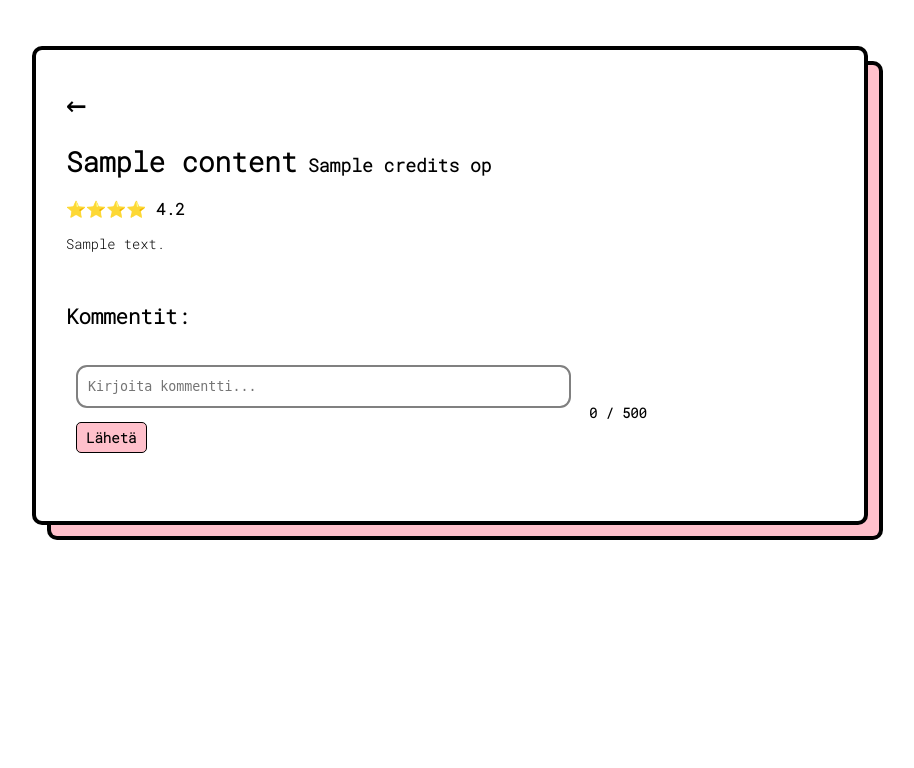
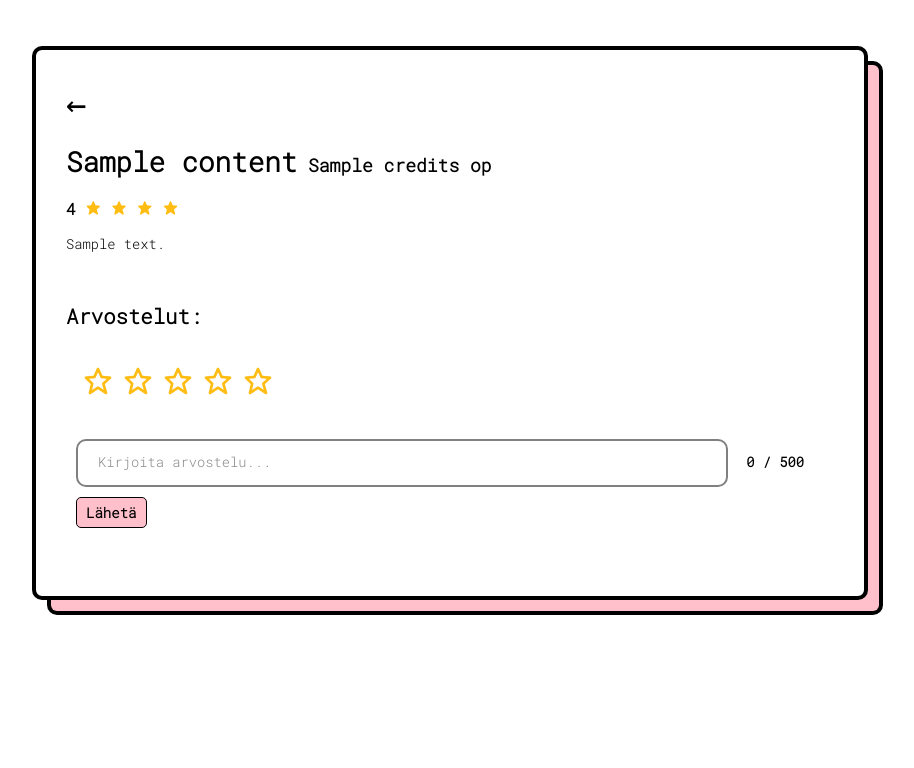
Before and after one commit to Aappo-Alatalo/kurssikartta, a Flask app: template templates/course_template.html in a window 1280 px wide. Shown: the part 134-902 px from the top of the page, without its empty margins (190-1104 px from the left). Before the commit the page ends 674 px from the top, so only its background shows below. Run offline with Flask 3, Linux system fonts and the light colour scheme; the template is opened without the code that fills it: most values are stand-ins (such as "Sample title", 1, 10 or a date in 2020).

Commit message:
Add star ratings to courses
Textbox for comment has been redisigned because it wasn't user friendly before
due to not scaling up when the comment became longer.

```diff
--- a/comments.py
+++ b/comments.py
@@ -1,10 +1,10 @@
 from db import db
 from sqlalchemy.sql import text
 
-def post_comment(course_id, author_id, comment):
+def post_comment(course_id, author_id, rating, comment):
     try:
-        sql = "INSERT INTO comments (course_id, author_id, content) VALUES (:course_id, :author_id, :comment)"
-        db.session.execute(text(sql), {"course_id":course_id, "author_id":author_id, "comment":comment})
+        sql = "INSERT INTO comments (course_id, author_id, rating, content) VALUES (:course_id, :author_id, :rating, :comment)"
+        db.session.execute(text(sql), {"course_id":course_id, "author_id":author_id, "rating":rating, "comment":comment})
         db.session.commit()
     except:
         return False
--- a/schema.sql
+++ b/schema.sql
@@ -21,6 +21,7 @@
     id SERIAL PRIMARY KEY,
     course_id INTEGER REFERENCES courses(id),
     author_id INTEGER REFERENCES users(id),
+    rating INTEGER NOT NULL,
     content VARCHAR(520) NOT NULL,
     post_date TIMESTAMP DEFAULT CURRENT_TIMESTAMP,
     visible BOOLEAN DEFAULT TRUE
@@ -33,5 +34,5 @@
 INSERT INTO courses (name, credits, description) VALUES ('Tietokone ja internet', 5, 'Kurssilla käsitellään vähän kaikenlaista ja kirjoitellaan esseitä 4-6 hengen ryhmissä.');
 INSERT INTO courses (name, credits, description) VALUES ('Tietokantojen perusteet', 5, 'Opiskelijan ensimmäinen kosketus tietokantoihin. Kurssilla on käytössä SQLite3.');
 
-INSERT INTO comments (course_id, author_id, content) VALUES (1, 1, 'Hei maailma! Lorem ipsum und so weiter.');
-INSERT INTO comments (course_id, author_id, content) VALUES (1, 1, 'Tää on jo mun toka kommentti LOL!');
+INSERT INTO comments (course_id, author_id, rating, content) VALUES (1, 1, 4, 'Kurssi oli mielestäni onnistunut, sillä jady jada.');
+INSERT INTO comments (course_id, author_id, rating, content) VALUES (1, 1, 3, 'Oli tylsää');
--- a/static/css/main.css
+++ b/static/css/main.css
@@ -10,16 +10,23 @@
     padding: 0;
 }
 
-textarea {
+.editable-span {
+    border: 2px solid gray;
+    border-radius: 10px;
     padding: 12px 20px;
-    resize: none;
-    outline: auto;
-    outline-color: gray;
-    width: auto;
+    width: 38rem;
+    min-height: 20px;
+    display: inline-block;
+    cursor: text;
+    margin: 10px;
 }
-
-textarea:focus {
-    outline-color: black;
+.editable-span:empty:before {
+    content: attr(data-placeholder);
+    color: #888;
+}
+.editable-span:focus:empty:before {
+    content: "";
+    border-color: black;
 }
 
 .error {
@@ -140,7 +147,7 @@
 }
 
 .comment {
-    width: 60%;
+    width: 70%;
     border-radius: 10px;
     height: auto;
     padding-left: 10px;
@@ -155,16 +162,52 @@
 }
 
 #hideMe {
-    -webkit-animation: cssAnimation 5s forwards;
-    animation: cssAnimation 5s forwards;
+    -webkit-animation: flashMessageAnim 5s forwards;
+    animation: flashMessageAnim 5s forwards;
 }
-@keyframes cssAnimation {
+@keyframes flashMessageAnim {
     0%   {opacity: 1;}
     90%  {opacity: 1;}
     100% {opacity: 0;}
 }
-@-webkit-keyframes cssAnimation {
+@-webkit-keyframes flashMessageAnim {
     0%   {opacity: 1;}
     90%  {opacity: 1;}
     100% {opacity: 0;}
 }
+
+.rating {
+	display: flex;
+	grid-gap: .5rem;
+	font-size: 2rem;
+	color: #FFBD13;
+	margin-bottom: 2rem;
+    margin-left: 1rem;
+}
+.rating .star {
+	cursor: pointer;
+    transition: 0.15s;
+}
+.rating .star.active {
+	opacity: 0;
+	animation: starAnim .5s calc(var(--i) * .1s) ease-in-out forwards;
+}
+
+@keyframes starAnim {
+	0% {
+		opacity: 0;
+		transform: scale(1);
+	}
+	50% {
+		opacity: 1;
+		transform: scale(1.2);
+	}
+	100% {
+		opacity: 1;
+		transform: scale(1);
+	}
+}
+
+.rating .star:hover {
+	transform: scale(1.4);
+}
--- a/static/js/charCounter.js
+++ b/static/js/charCounter.js
@@ -2,8 +2,8 @@
 let count = document.getElementById("count");
 
 function updateCount() {
-  count.innerHTML = textbox.value.length;
-  if(textbox.value.length > 500) {
+  count.innerHTML = textbox.innerText.length;
+  if(textbox.innerText.length > 500) {
     count.style.color = "red";
   } else {
     count.style.color = "black";
--- /dev/null
+++ b/static/js/rating.js
@@ -0,0 +1,29 @@
+const allStar = document.querySelectorAll('.rating .star')
+const ratingValue = document.querySelector('.rating input')
+
+allStar.forEach((item, idx)=> {
+	item.addEventListener('click', function () {
+		let click = 0
+		ratingValue.value = idx + 1
+
+		allStar.forEach(i=> {
+			i.classList.replace('bxs-star', 'bx-star')
+			i.classList.remove('active')
+		})
+		for(let i=0; i<allStar.length; i++) {
+			if(i <= idx) {
+				allStar[i].classList.replace('bx-star', 'bxs-star')
+				allStar[i].classList.add('active')
+			} else {
+				allStar[i].style.setProperty('--i', click)
+				click++
+			}
+		}
+	})
+})
+
+document.getElementById('comment-form').addEventListener('submit', function(e) {
+	var editableSpan = document.querySelector('.editable-span');
+	var hiddenInput = document.getElementById('hidden-input');
+	hiddenInput.value = editableSpan.textContent.trim();
+});
--- a/templates/base.html
+++ b/templates/base.html
@@ -3,6 +3,7 @@
 <link rel="preconnect" href="https://fonts.googleapis.com">
 <link rel="preconnect" href="https://fonts.gstatic.com" crossorigin>
 <link href="https://fonts.googleapis.com/css2?family=Roboto+Mono:wght@300&display=swap" rel="stylesheet">
+<link href='https://unpkg.com/boxicons@2.1.1/css/boxicons.min.css' rel='stylesheet'>
 
 <meta name="viewport" content="width=device-width, height=device-height, initial-scale=1">
 <html lang="fi">
--- a/templates/course_template.html
+++ b/templates/course_template.html
@@ -9,25 +9,51 @@
             <div class="course_detail_card">
                 <a href="/" class="back_arrow">&#8592;</a> <!-- Backwards arrow -->
                 <h1>{{ content.name }}<span style="font-size: 18px;"> {{ content.credits }} op</span></h1>
-                <h3>⭐️⭐️⭐️⭐️ 4.2</h3>
+                <h3>
+                    {% if average_rating %}
+                        {{ average_rating|round(1) }}
+                        {% for i in range(average_rating|round(0)|int) %}
+                            <i class="bx bxs-star star" style="color: #FFBD13;"></i>
+                        {% endfor %}
+                    {% else %}
+                        0.0 Ei arvosteluja
+                    {% endif %}
+                </h3>
                 <p>{{ content.description }}</p>
                 <br>
-                <h2>Kommentit:</h2>
+                <h2>Arvostelut:</h2>
                 <br>
-                <form action="/comment/{{ course_id }}" method="POST">
-                    <textarea id="textbox" class="comment" name="new_comment" cols="30" rows="1" placeholder="Kirjoita kommentti..."></textarea>
+                <div>
+                    <form id="comment-form" action="/comment/{{ course_id }}" method="POST">
+                        <div class="rating">
+                            <input type="number" name="rating" hidden>
+                            <i class='bx bx-star star' style="--i: 0;"></i>
+                            <i class='bx bx-star star' style="--i: 1;"></i>
+                            <i class='bx bx-star star' style="--i: 2;"></i>
+                            <i class='bx bx-star star' style="--i: 3;"></i>
+                            <i class='bx bx-star star' style="--i: 4;"></i>
+                        </div>
+                        <input id="hidden-input" type="text" name="new_comment" hidden>
+                        <span id="textbox" class="editable-span" contenteditable="true" data-placeholder="Kirjoita arvostelu..."></span>
                         <span style="font-weight: bold;"><span id="count">0</span> / 500</span>
                         <input type="hidden" name="csrf_token" value="{{ session.csrf_token }}">
                         <div style="margin-left: 10px; margin-bottom: 20px;">
                             <button type="submit" class="button"><h3 style="margin: 1px;">Lähetä</h3></button>
                         </div>
+                        <script src="../static/js/rating.js"></script>
                     </form>
+                </div>
                 <br>
                 {% if comments is defined and comments|length > 0 %}
                     {% for comment in comments %}
                         {% if comment.visible %}
                             <div class="comment">
                                 <h4>{{ comment.username }} <span style="font-size: 12px; color: #888;">{{ comment.post_date.strftime('%d-%m-%Y %H:%M') }}</span></h4>
+                                <span>
+                                {% for i in range(comment.rating) %}
+                                    <i class="bx bxs-star star" style="color: #FFBD13;"></i>
+                                {% endfor %}
+                                </span>
                                 <p>{{ comment.content }}</p>
                                 {% if account_type == 1 %}
                                     <form action="/deletecomment/{{ course_id }}/{{ comment.id }}" method="POST">
```
Also changed, not shown: courses.py (+29 -8 lines), routes.py (+20 -9 lines), templates/index.html (+11 -1 lines). Lines whose indentation alone changed are shown as unchanged.
